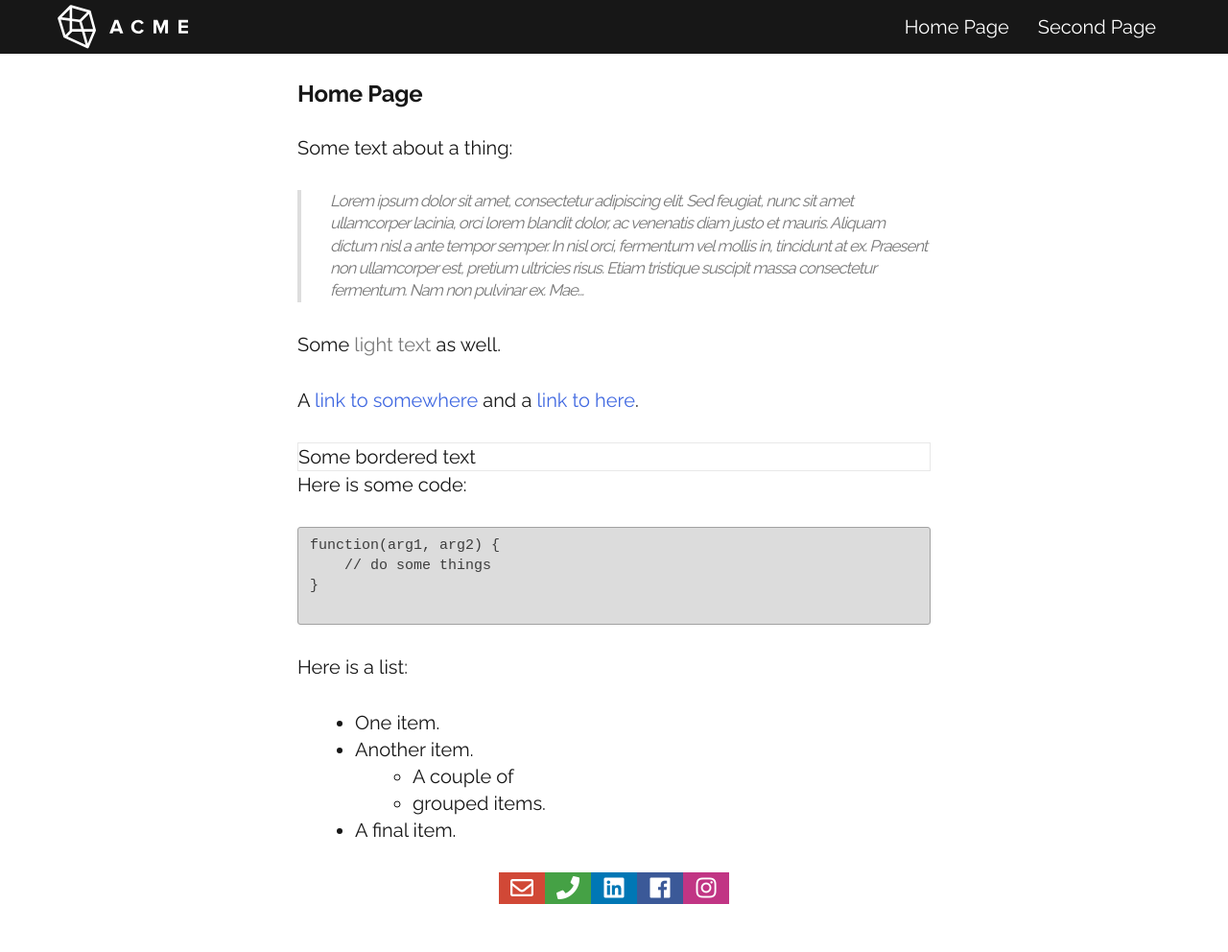
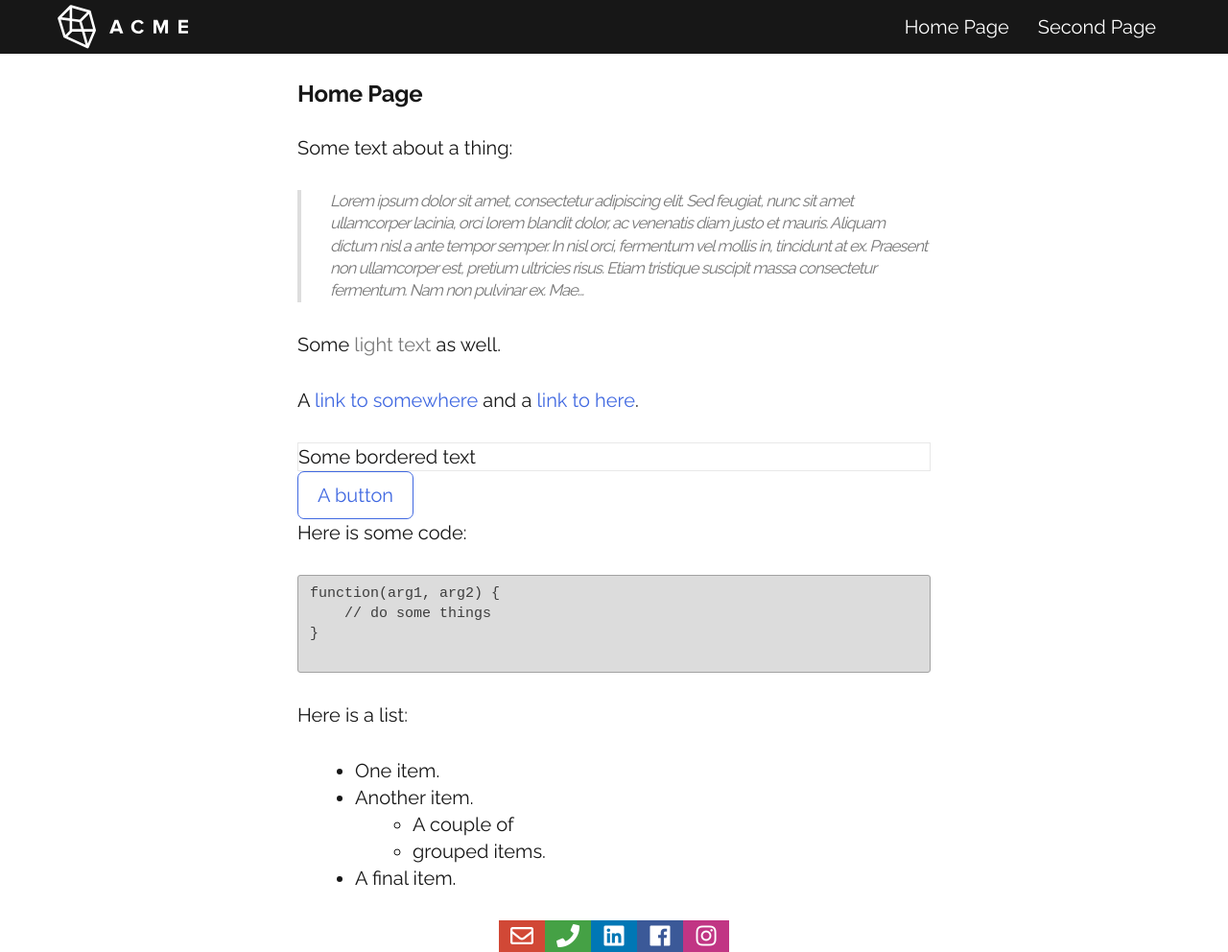
Before and after one commit to dawaltconley/starter2, a Jekyll site: the page built from index.html, in a window 1280 px wide. Shown: the whole page at 96% size. Built offline with Jekyll 4.4.1, drawn with Linux system fonts in a browser that asks for light colours; nearby versions of some CDN libraries; before the commit the page ends 942 px from its top, so only the background shows below that.

Commit message:
fixup! added support for basic theme buttons

```diff
--- a/index.html
+++ b/index.html
@@ -19,6 +19,8 @@ title: Home Page
   <div class="border-basic border-light">
     <p>Some bordered text</p>
   </div>
+
+  <a class="button" href="https://github.com/dawaltconley">A button</a>
 
   <p>Here is some code:</p>
 
```
